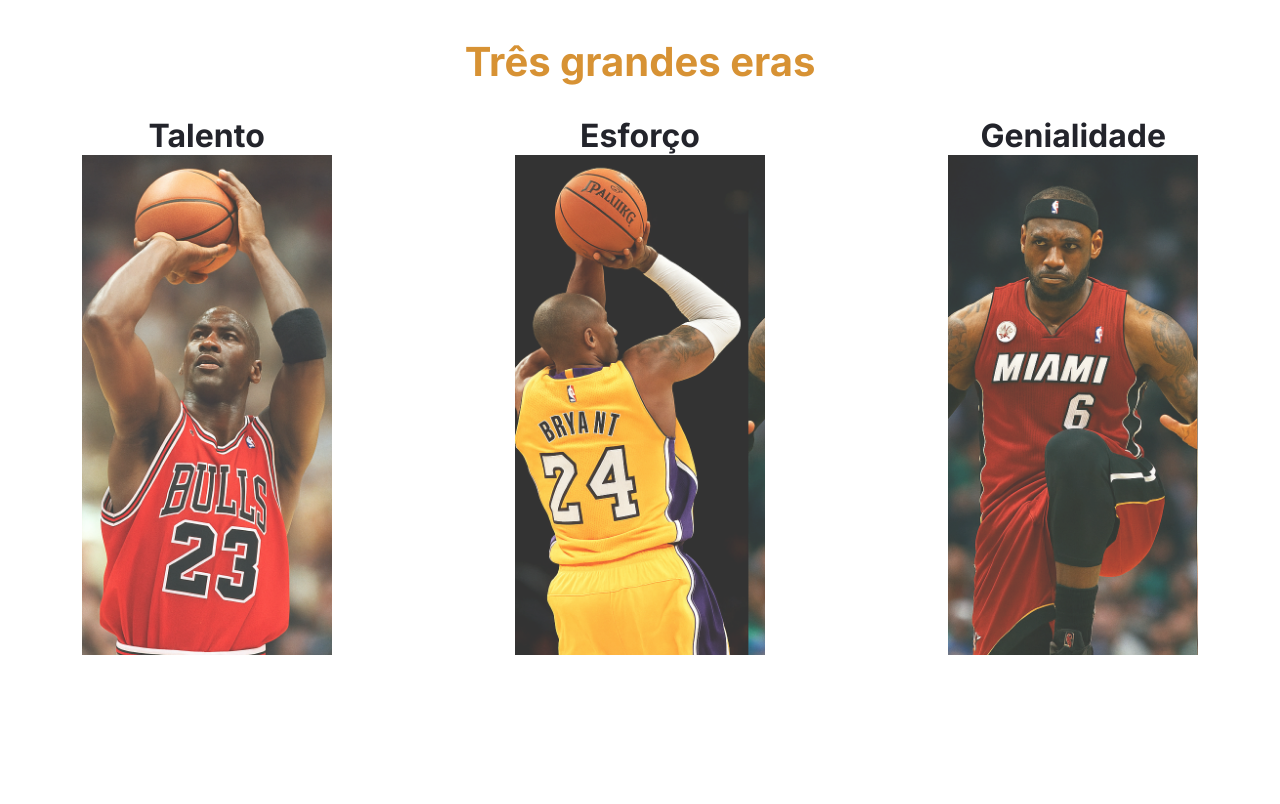
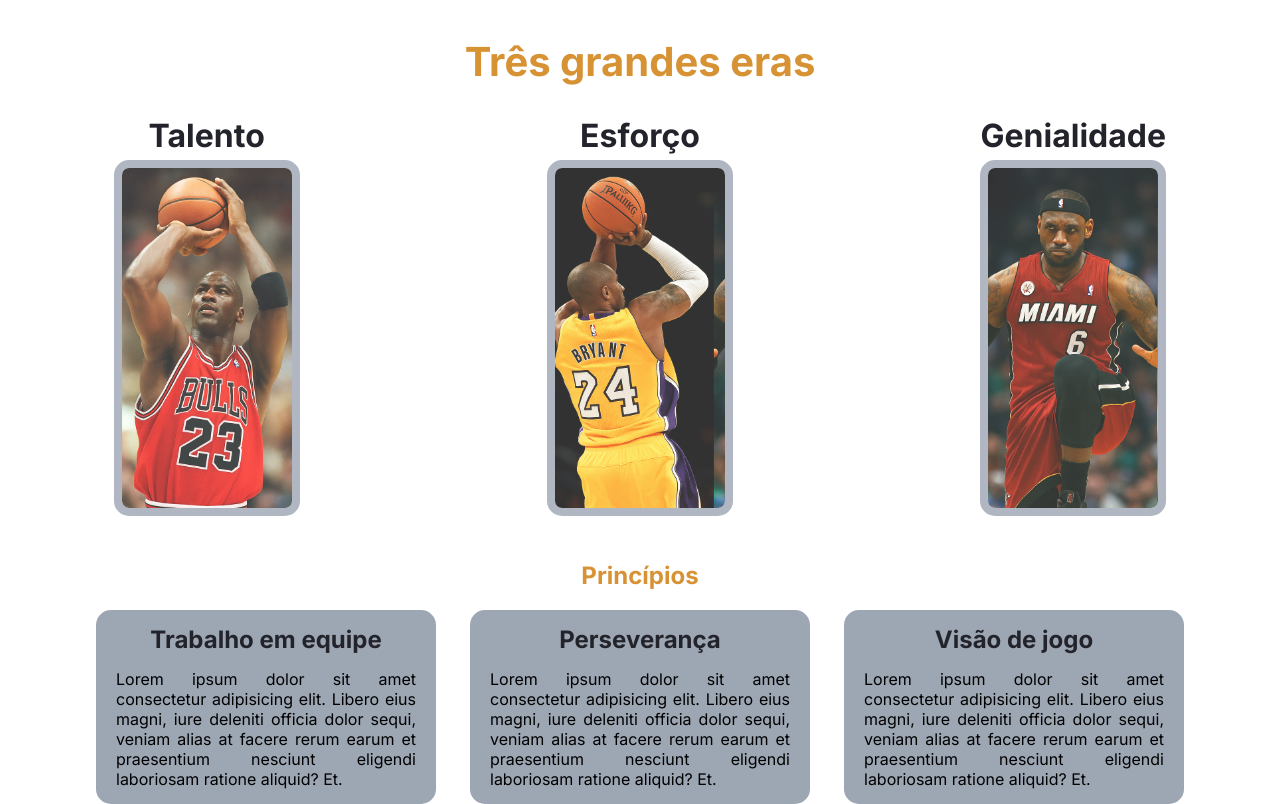
Before and after one commit to luisfelip2005/Basketball4Life, a website: page public/index.html in a window 1280 px wide. Shown: the part 1182-1986 px from the top of the page. Before the commit the page ends 1837 px from the top, so only its background shows below. Drawn offline with Linux system fonts and the light colour scheme.

Commit message:
criando e estilizando a secao principios e arrumando a secao eras

```diff
--- a/public/css/estilo.css
+++ b/public/css/estilo.css
@@ -140,12 +140,52 @@
 }
 
 .div_player h2 {
-  margin: 0px;
+  margin: 0px 0px 5px 0px;
   font-size: 32px;
   color: #23242b;
 }
 
 .div_player img {
-  width: 250px;
+  width: 170px;
   opacity: 0.8;
+  border-radius: 15px;
+  border: 8px solid #9da6b3;
 }
+
+.section_principles {
+  width: 100%;
+  display: flex;
+  flex-direction: column;
+  align-items: center;
+}
+
+.section_principles h1 {
+  color: #d79234;
+  margin: 45px 0px 20px 0px;
+}
+
+.section_principles .container {
+  width: 85%;
+  display: flex;
+  justify-content: space-between;
+}
+
+.section_principles .container .card {
+  display: flex;
+  flex-direction: column;
+  align-items: center;
+  background-color: #9da6b3;
+  border-radius: 15px;
+  padding: 15px 20px;
+}
+
+.section_principles .container .card h2 {
+  margin: 0px 0px 15px 0px;
+  color: #23242b;
+}
+
+.section_principles .container .card p {
+  max-width: 300px;
+  margin: 0px;
+  text-align: justify;
+}
--- a/public/index.html
+++ b/public/index.html
@@ -92,6 +92,30 @@
       </div>
     </div>
   </section>
+
+  <section class="section_principles">
+    <h1>Princípios</h1>
+    <div class="container">
+      <div class="card">
+        <h2>Trabalho em equipe</h2>
+        <p>
+          Lorem ipsum dolor sit amet consectetur adipisicing elit. Libero eius magni, iure deleniti officia dolor sequi, veniam alias at facere rerum earum et praesentium nesciunt eligendi laboriosam ratione aliquid? Et.
+        </p>
+      </div>
+      <div class="card">
+        <h2>Perseverança</h2>
+        <p>
+          Lorem ipsum dolor sit amet consectetur adipisicing elit. Libero eius magni, iure deleniti officia dolor sequi, veniam alias at facere rerum earum et praesentium nesciunt eligendi laboriosam ratione aliquid? Et.
+        </p>
+      </div>
+      <div class="card">
+        <h2>Visão de jogo</h2>
+        <p>
+          Lorem ipsum dolor sit amet consectetur adipisicing elit. Libero eius magni, iure deleniti officia dolor sequi, veniam alias at facere rerum earum et praesentium nesciunt eligendi laboriosam ratione aliquid? Et.
+        </p>
+      </div>
+    </div>
+  </section>
 </body>
 
 </html>
```
